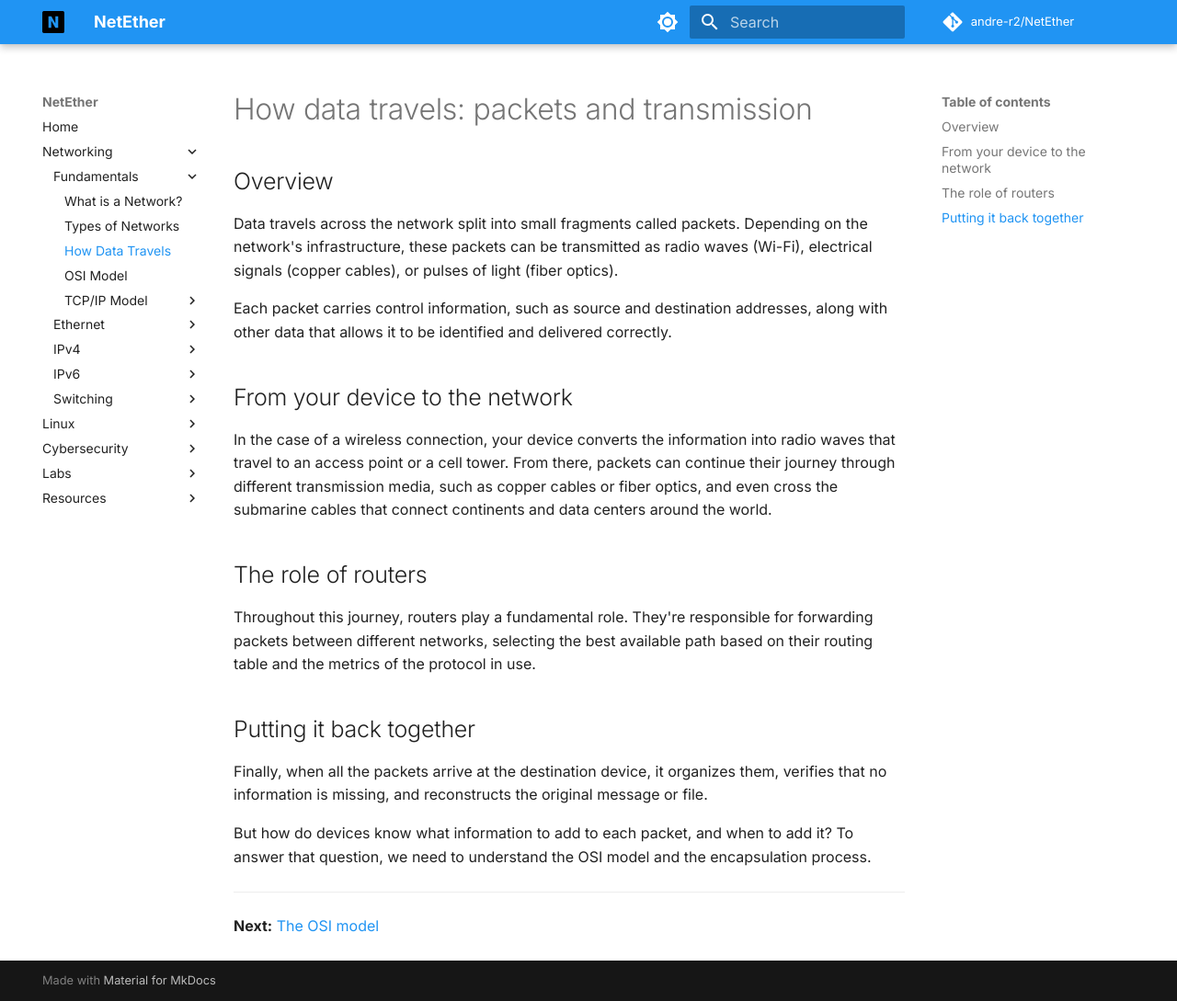
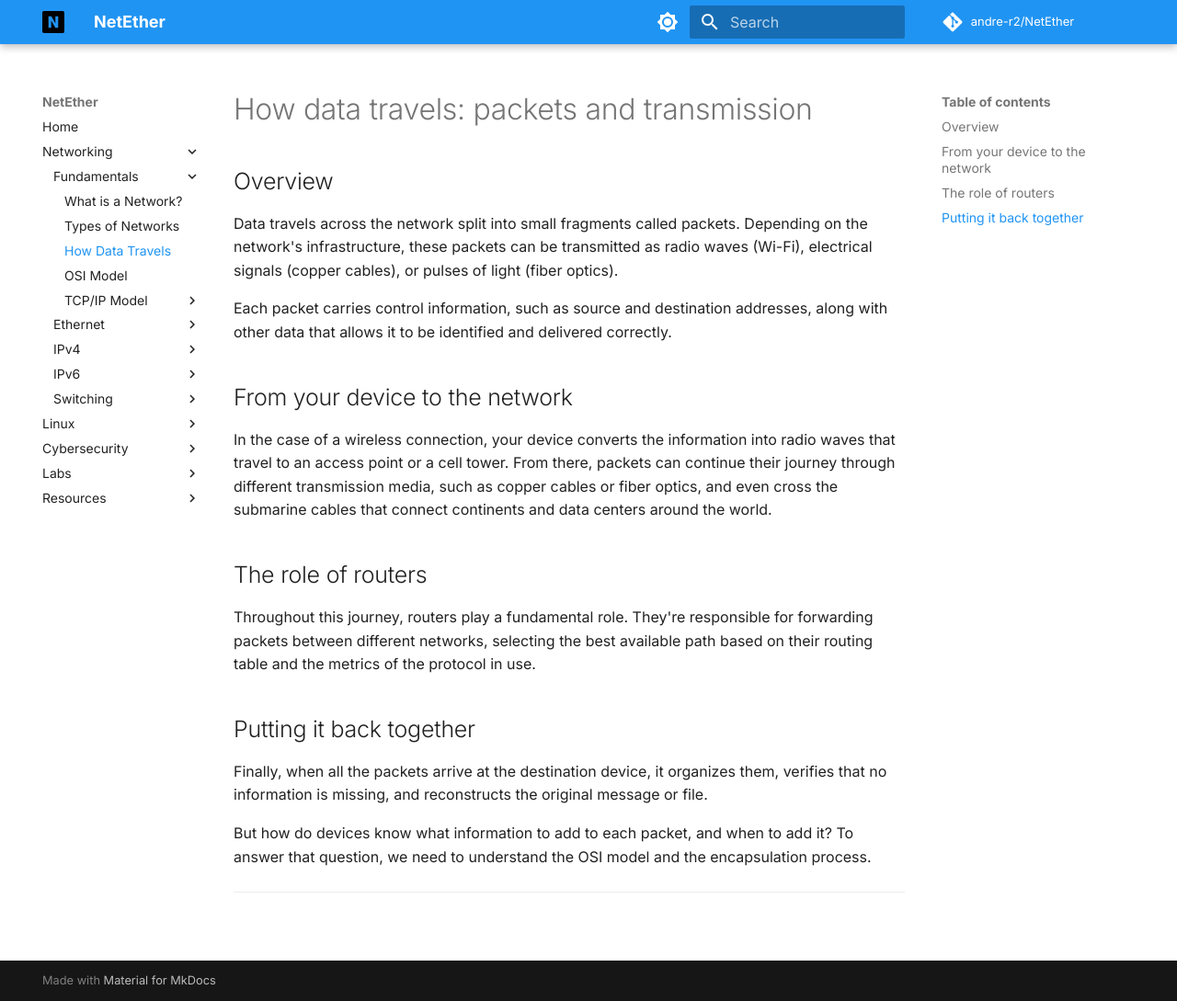
Before and after one commit to Andre-R2/NetEther, an MkDocs documentation site: the page built from docs/networking/how-data-travels.md, in a window 1280 px wide and 1089 px high. Shown: the whole window at 92% size. Built offline with MkDocs 1.6.1 and Material for MkDocs 9.7.7, drawn with Linux system fonts in a browser that asks for light colours; comment, search, counter and statistics services are not loaded.

Commit message:
feat: fix link

```diff
--- a/docs/networking/how-data-travels.md
+++ b/docs/networking/how-data-travels.md
@@ -21,5 +21,3 @@ Finally, when all the packets arrive at the destination device, it organizes the
 But how do devices know what information to add to each packet, and when to add it? To answer that question, we need to understand the OSI model and the encapsulation process.
 
 ---
-
-**Next:** [The OSI model](the-osi-model.md)
```
